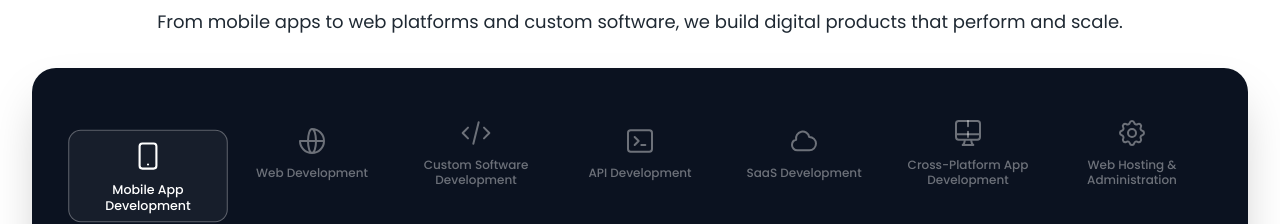
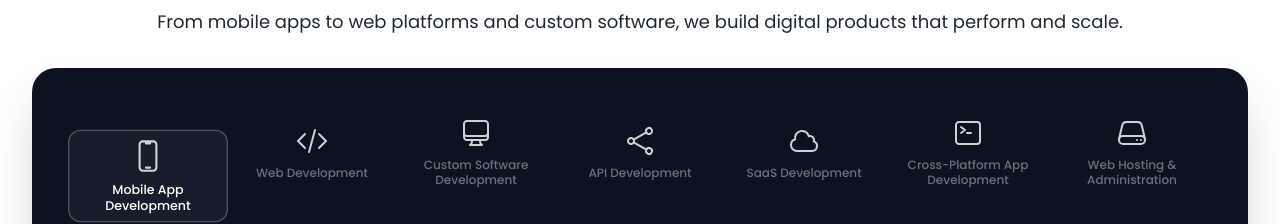
Before and after one commit to Turvy096/metaliftsolutions, a React (Vite) app: page / in a window 1280 px wide. Shown: the part 972-1196 px from the top of the page. Built offline with nearby package versions, Linux system fonts and the light colour scheme.

Commit message:
changed icons

```diff
--- a/src/components/home/WhatWeOffer.tsx
+++ b/src/components/home/WhatWeOffer.tsx
@@ -1,5 +1,14 @@
 import React, { useState } from 'react';
 import { CheckIcon } from '@heroicons/react/24/outline';
+import {
+  DevicePhoneMobileIcon,
+  CodeBracketIcon,
+  ComputerDesktopIcon,
+  ServerIcon,
+  CloudIcon,
+  ShareIcon,
+  CommandLineIcon,
+} from '@heroicons/react/24/outline';
 
 interface Service {
   id: string;
@@ -7,13 +16,13 @@ interface Service {
   description: string;
   details: string;
   image: string;
-  icon: React.ReactNode;
+  icon: React.ComponentType<React.SVGProps<SVGSVGElement>>;
 }
 
 const WhatWeOffer: React.FC = () => {
   const [activeService, setActiveService] = useState<string>('mobile');
 
-  // Service data with new icons and paragraph details
+  // Service data with Heroicons
   const services: Service[] = [
     {
       id: 'mobile',
@@ -21,11 +30,7 @@ const WhatWeOffer: React.FC = () => {
       description: 'Native and cross-platform mobile applications for iOS and Android. Engaging, performant, and user-friendly apps that delight users.',
       details: 'We develop mobile apps for startups and enterprises. Our team builds apps that solve real business problems, from e-commerce and fintech to logistics and healthcare. We handle the entire process from concept to App Store and Google Play deployment.',
       image: 'https://images.unsplash.com/photo-1512941937669-90a1b58e7e9c?ixlib=rb-4.0.3&auto=format&fit=crop&w=800&q=80',
-      icon: (
-        <svg className="w-8 h-8" fill="none" stroke="currentColor" viewBox="0 0 24 24" strokeWidth={1.5}>
-          <path strokeLinecap="round" strokeLinejoin="round" d="M12 18h.01M8 21h8a2 2 0 002-2V5a2 2 0 00-2-2H8a2 2 0 00-2 2v14a2 2 0 002 2z" />
-        </svg>
-      )
+      icon: DevicePhoneMobileIcon
     },
     {
       id: 'web',
@@ -33,11 +38,7 @@ const WhatWeOffer: React.FC = () => {
       description: 'Full-stack web development with modern frameworks. Responsive, fast, and SEO optimized websites and web applications.',
       details: 'We build websites and web applications for businesses that need an online presence that converts. From corporate websites to complex dashboards and admin panels, we focus on performance, security, and user experience. Our team uses React, Next.js, and Node.js to deliver modern web solutions.',
       image: 'https://images.unsplash.com/photo-1547658719-da2b51169166?ixlib=rb-4.0.3&auto=format&fit=crop&w=800&q=80',
-      icon: (
-        <svg className="w-8 h-8" fill="none" stroke="currentColor" viewBox="0 0 24 24" strokeWidth={1.5}>
-          <path strokeLinecap="round" strokeLinejoin="round" d="M21 12a9 9 0 01-9 9m9-9a9 9 0 00-9-9m9 9H3m9 9a9 9 0 01-9-9m9 9c1.657 0 3-4.03 3-9s-1.343-9-3-9m0 18c-1.657 0-3-4.03-3-9s1.343-9 3-9" />
-        </svg>
-      )
+      icon: CodeBracketIcon
     },
     {
       id: 'custom-software',
@@ -45,11 +46,7 @@ const WhatWeOffer: React.FC = () => {
       description: 'Custom software solutions tailored to your business needs. We build scalable, secure, and high performance applications that drive business growth.',
       details: 'We build custom software for businesses that need solutions off the shelf products can\'t provide. Whether it\'s an inventory system, a CRM, or an internal operations tool, we create software that streamlines your workflow and helps your team work more efficiently.',
       image: 'https://images.unsplash.com/photo-1551288049-bebda4e38f71?ixlib=rb-4.0.3&auto=format&fit=crop&w=800&q=80',
-      icon: (
-        <svg className="w-8 h-8" fill="none" stroke="currentColor" viewBox="0 0 24 24" strokeWidth={1.5}>
-          <path strokeLinecap="round" strokeLinejoin="round" d="M10 20l4-16m4 4l4 4-4 4M6 16l-4-4 4-4" />
-        </svg>
-      )
+      icon: ComputerDesktopIcon
     },
     {
       id: 'api',
@@ -57,11 +54,7 @@ const WhatWeOffer: React.FC = () => {
       description: 'Robust and scalable API solutions that connect your applications, services, and data. Secure, well documented, and high performance APIs.',
       details: 'We design and build APIs that connect your applications, third party services, and data sources. Our APIs are built for reliability and scale, with proper authentication, rate limiting, and clear documentation. We help you build integrations that work.',
       image: 'https://images.unsplash.com/photo-1558494949-ef010cbdcc31?ixlib=rb-4.0.3&auto=format&fit=crop&w=800&q=80',
-      icon: (
-        <svg className="w-8 h-8" fill="none" stroke="currentColor" viewBox="0 0 24 24" strokeWidth={1.5}>
-          <path strokeLinecap="round" strokeLinejoin="round" d="M8 9l3 3-3 3m5 0h3M5 20h14a2 2 0 002-2V6a2 2 0 00-2-2H5a2 2 0 00-2 2v12a2 2 0 002 2z" />
-        </svg>
-      )
+      icon: ShareIcon
     },
     {
       id: 'saas',
@@ -69,11 +62,7 @@ const WhatWeOffer: React.FC = () => {
       description: 'Custom SaaS software development for your business needs. Scalable, multi tenant solutions with subscription management and enterprise grade security.',
       details: 'We build SaaS platforms for businesses that want to offer software as a service. We handle the technical complexity - multi tenant architecture, user authentication, subscription billing, and payment processing so you can focus on your product and customers.',
       image: 'https://images.unsplash.com/photo-1498050108023-c5249f4df085?ixlib=rb-4.0.3&auto=format&fit=crop&w=800&q=80',
-      icon: (
-        <svg className="w-8 h-8" fill="none" stroke="currentColor" viewBox="0 0 24 24" strokeWidth={1.5}>
-          <path strokeLinecap="round" strokeLinejoin="round" d="M3 15a4 4 0 004 4h9a5 5 0 10-.1-9.999 5.002 5.002 0 10-9.78 2.096A4.001 4.001 0 003 15z" />
-        </svg>
-      )
+      icon: CloudIcon
     },
     {
       id: 'cross-platform',
@@ -81,12 +70,7 @@ const WhatWeOffer: React.FC = () => {
       description: 'Build once, deploy everywhere. Cross platform applications for iOS, Android, and web using React Native and modern frameworks.',
       details: 'We build cross platform apps using React Native and Flutter. This means you get iOS, Android, and sometimes web from a single codebase saving you time, money, and maintenance effort. Perfect for startups and businesses with limited development resources.',
       image: 'https://images.unsplash.com/photo-1526498460520-4c246339dccb?ixlib=rb-4.0.3&auto=format&fit=crop&w=800&q=80',
-      icon: (
-        <svg className="w-8 h-8" fill="none" stroke="currentColor" viewBox="0 0 24 24" strokeWidth={1.5}>
-          <path strokeLinecap="round" strokeLinejoin="round" d="M9.75 17L9 20l-1 1h8l-1-1-.75-3M3 13h18M5 17h14a2 2 0 002-2V5a2 2 0 00-2-2H5a2 2 0 00-2 2v10a2 2 0 002 2z" />
-          <path strokeLinecap="round" strokeLinejoin="round" d="M12 3v4m0 4v4" />
-        </svg>
-      )
+      icon: CommandLineIcon
     },
     {
       id: 'web-hosting',
@@ -94,12 +78,7 @@ const WhatWeOffer: React.FC = () => {
       description: 'Reliable and secure web hosting solutions with 99.9% uptime guarantee. Professional web administration services including maintenance, security updates, and performance optimization.',
       details: 'We provide managed hosting for websites and web applications. We handle server setup, security monitoring, backups, and performance optimization. We also manage domain registration, DNS, and email hosting. Our team ensures your site is always up and running smoothly.',
       image: 'https://images.unsplash.com/photo-1460925895917-afdab827c52f?ixlib=rb-4.0.3&auto=format&fit=crop&w=800&q=80',
-      icon: (
-        <svg className="w-8 h-8" fill="none" stroke="currentColor" viewBox="0 0 24 24" strokeWidth={1.5}>
-          <path strokeLinecap="round" strokeLinejoin="round" d="M10.325 4.317c.426-1.756 2.924-1.756 3.35 0a1.724 1.724 0 002.573 1.066c1.543-.94 3.31.826 2.37 2.37a1.724 1.724 0 001.065 2.572c1.756.426 1.756 2.924 0 3.35a1.724 1.724 0 00-1.066 2.573c.94 1.543-.826 3.31-2.37 2.37a1.724 1.724 0 00-2.572 1.065c-.426 1.756-2.924 1.756-3.35 0a1.724 1.724 0 00-2.573-1.066c-1.543.94-3.31-.826-2.37-2.37a1.724 1.724 0 00-1.065-2.572c-1.756-.426-1.756-2.924 0-3.35a1.724 1.724 0 001.066-2.573c-.94-1.543.826-3.31 2.37-2.37.996.608 2.296.07 2.572-1.065z" />
-          <path strokeLinecap="round" strokeLinejoin="round" d="M15 12a3 3 0 11-6 0 3 3 0 016 0z" />
-        </svg>
-      )
+      icon: ServerIcon
     }
   ];
 
@@ -124,9 +103,11 @@ const WhatWeOffer: React.FC = () => {
           style={{ backgroundColor: '#0b1220' }}
         >
           <div className="p-6 sm:p-8 lg:p-10">
-            {/* Service Icons */}
+            {/* Service Icons - Heroicons */}
             <div className="grid grid-cols-2 sm:grid-cols-3 lg:grid-cols-7 gap-3 mb-3 sm:mb-6">
-              {services.map((service) => (
+              {services.map((service) => {
+                const Icon = service.icon;
+                return (
                   <button
                     key={service.id}
                     onClick={() => setActiveService(service.id)}
@@ -138,14 +119,13 @@ const WhatWeOffer: React.FC = () => {
                       }
                     `}
                   >
-                  <span className={`transition-all duration-300 ${activeService === service.id ? 'text-white' : 'text-white/40 group-hover:text-white'}`}>
-                    {service.icon}
-                  </span>
+                    <Icon className="w-8 h-8 text-white/80 transition-all duration-300" />
                     <span className="text-xs font-medium leading-tight">
                       {service.title}
                     </span>
                   </button>
-              ))}
+                );
+              })}
             </div>
 
             {/* Content */}
--- a/src/pages/Contact.tsx
+++ b/src/pages/Contact.tsx
@@ -78,7 +78,9 @@ const Contact: React.FC = () => {
               <h1 className="text-2xl sm:text-3xl md:text-4xl lg:text-5xl font-bold tracking-tight text-slate-900 dark:text-white">
                 Driving Digital Growth
                 <br />
-                Changing Technology
+                With Changing
+                <br />
+                Technology
               </h1>
               <p className="mt-4 md:mt-6 max-w-lg text-sm sm:text-base md:text-lg leading-relaxed text-slate-600 dark:text-slate-300">
                We help startups and growing businesses turn their ideas into secure, scalable digital products. Smart technology meets practical execution to get you to market faster.
```
Lines whose indentation alone changed are shown as unchanged.
